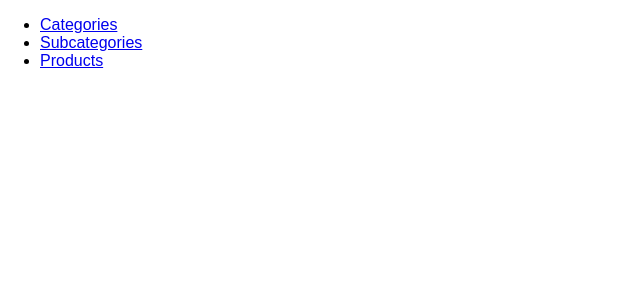
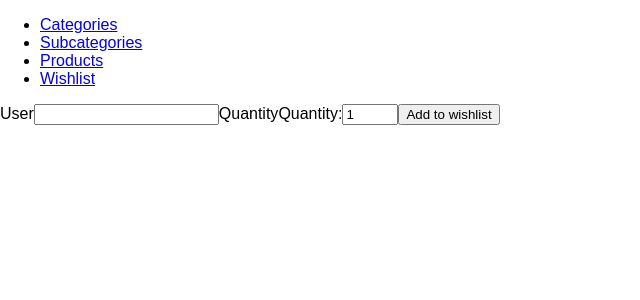
Before and after one commit to Ernei3/ReactFront, a React (Create React App) app: page /addToWishlist/1 in a window 1280 px wide. Shown: the top 300 px of the page, without its empty margins (0-640 px from the left). Built offline with nearby package versions, Linux system fonts and the light colour scheme.

Commit message:
Wishlist module.

```diff
--- a/src/App.js
+++ b/src/App.js
@@ -14,6 +14,9 @@ import ProductsBySub from "./Products/ProductsBySub";
 import ProductDetails from "./Products/ProductDetails";
 import ReviewsByProd from "./Reviews/ReviewsByProd";
 import AddReviewMenu from "./Reviews/AddReviewMenu";
+import LetIntoWishlist from "./Wishlist/LetIntoWishlist";
+import WishlistByUser from "./Wishlist/WishlistByUser";
+import AddToWishlist from "./Wishlist/AddToWishlist";
 
 function App() {
     return <Router>
@@ -29,6 +32,9 @@ function App() {
                     <li>
                         <Link to="/allProducts">Products</Link>
                     </li>
+                    <li>
+                        <Link to="/enterWishlist">Wishlist</Link>
+                    </li>
                 </ul>
             </nav>
             <Route path="/categories" component={Categories}/>
@@ -39,6 +45,9 @@ function App() {
             <Route path="/product/:id" component={ProductDetails}/>
             <Route path="/reviews/:prodId" component={ReviewsByProd}/>
             <Route path="/addReview/:prodId" component={AddReviewMenu}/>
+            <Route path="/enterWishlist" component={LetIntoWishlist}/>
+            <Route path="/wishlist/:userId" component={WishlistByUser}/>
+            <Route path="/addToWishlist/:prodId" component={AddToWishlist}/>
         </div>
     </Router>
 }
--- a/src/Products/ProductDetails.js
+++ b/src/Products/ProductDetails.js
@@ -38,7 +38,8 @@ class ProductDetails extends Component {
                     <div className="soloProductName"> {this.state.product.name} </div>
                     <div className="soloProductPrice"> {this.state.product.price} $ </div>
                     <div className="soloProductDescription"> {this.state.product.description} </div>
-                    <a href={'/reviews/'+this.state.product.id}>Reviews</a>
+                    <div className="addToWishLink"><a href={'/addToWishlist/'+this.state.product.id}>Add to Wishlist</a></div>
+                    <div className="reviewsLink"><a href={'/reviews/'+this.state.product.id}>Reviews</a></div>
                 </div>
             </div>
         )
--- a/src/Products/ProductsBySub.js
+++ b/src/Products/ProductsBySub.js
@@ -46,7 +46,7 @@ class ProductsBySub extends Component {
     render() {
         return (
             <div className="products">
-                <span className="subcategoryTitle">{this.state.subcategoryName}</span>
+                <div className="subcategoryTitle">{this.state.subcategoryName}</div>
                 {this.state.products.map(prod => (
                     <div key={prod.id}>
                         <span className="productName"> {prod.name} </span>
--- a/src/Reviews/AddReviewMenu.js
+++ b/src/Reviews/AddReviewMenu.js
@@ -1,5 +1,5 @@
 import React, {Component} from 'react';
-import { withRouter} from 'react-router-dom'
+import {withRouter} from 'react-router-dom'
 
 class AddReviewMenu extends Component {
     constructor() {
@@ -12,7 +12,7 @@ class AddReviewMenu extends Component {
         event.preventDefault();
         const data = new FormData(event.target);
 
-        var url = `http://localhost:9000/addReview/${prodId}`;
+        let url = `http://localhost:9000/addReview/${prodId}`;
 
         fetch(url, {
             method: 'POST',
--- /dev/null
+++ b/src/Wishlist/AddToWishlist.js
@@ -0,0 +1,55 @@
+import React, {Component} from 'react';
+import {withRouter} from 'react-router-dom'
+
+class AddToWishlist extends Component {
+    constructor() {
+        super();
+        this.handleSubmit = this.handleSubmit.bind(this);
+    }
+
+    handleSubmit(event) {
+
+        event.preventDefault();
+        const data = new FormData(event.target);
+
+        let object = {
+            "id": Number(0),
+            "user": Number(data.get('user')),
+            "quantity": Number(data.get('quantity')),
+            "product": Number(data.get('product'))
+        };
+
+
+        let url = `http://localhost:9000/addToWishlistJson`;
+
+        fetch(url, {
+            method: 'POST',
+            headers: { 'Content-Type': 'application/json' },
+            body: JSON.stringify(object),
+        });
+
+        this.props.history.push('/wishlist/'+data.get('user'));
+
+    }
+
+    render() {
+        const { prodId } = this.props.match.params;
+        return (
+            <div className="addReviewMenu">
+                <form onSubmit={this.handleSubmit}>
+                    <label htmlFor="user">User</label>
+                    <input id="user" name="user" type="number"/>
+
+                    <label htmlFor="quantity">Quantity</label>
+                    Quantity:<input type="number" id="quantity" name="quantity" min="1" max="15" defaultValue="1" />
+
+                    <input name="product" id="product" value={prodId} type="hidden"/>
+
+                    <button>Add to wishlist</button>
+                </form>
+            </div>
+        )
+    }
+}
+
+export default withRouter(AddToWishlist);
--- /dev/null
+++ b/src/Wishlist/LetIntoWishlist.js
@@ -0,0 +1,35 @@
+import React, {Component} from 'react';
+import {withRouter} from 'react-router-dom'
+
+class LetIntoWishlist extends Component {
+    constructor() {
+        super();
+        this.handleSubmit = this.handleSubmit.bind(this);
+    }
+
+    handleSubmit(event) {
+
+        event.preventDefault();
+        let userId = event.target.userId.value;
+
+
+        this.props.history.push('/wishlist/'+userId);
+
+    }
+
+    render() {
+        return (
+            <div className="letIntoWishlist">
+                <form onSubmit={this.handleSubmit}>
+
+                    <label htmlFor="userId">User Id:</label>
+                    <input id="userId" name="userId" type="number"/>
+
+                    <button>Go to wishlist</button>
+                </form>
+            </div>
+        )
+    }
+}
+
+export default withRouter(LetIntoWishlist);
--- /dev/null
+++ b/src/Wishlist/WishlistByUser.js
@@ -0,0 +1,118 @@
+import React, {Component} from 'react';
+import ReactDOM from 'react-dom';
+
+class WishlistByUser extends Component {
+
+    constructor() {
+        super();
+        this.state = {
+            wishlist: [],
+            products: [],
+        };
+        this.handleSubmit = this.handleSubmit.bind(this);
+        this.handleChange = this.handleChange.bind(this);
+        this.handleClick = this.handleClick.bind(this);
+    }
+
+    async componentDidMount() {
+
+        const { userId } = this.props.match.params;
+
+        var url1 = `http://localhost:9000/wishlistJson/${userId}`
+        const wishResponse = await fetch(url1, {
+            mode: 'cors',
+            headers:{
+                'Accept': 'application/json',
+                'Content-Type': 'application/json',
+                'Access-Control-Allow-Origin':'http://localhost:3000',
+            },
+            method: 'GET',
+        })
+        var url2 = "http://localhost:9000/productsJson"
+        const prodResponse = await fetch(url2, {
+            mode: 'cors',
+            headers:{
+                'Accept': 'application/json',
+                'Content-Type': 'application/json',
+                'Access-Control-Allow-Origin':'http://localhost:3000',
+            },
+            method: 'GET',
+        })
+
+        const wishJson = await wishResponse.json();
+        const prodJson = await prodResponse.json();
+
+        this.setState({ wishlist: wishJson, products: prodJson });
+
+
+    }
+
+    handleChange(id) {
+        let subId = "submit"+id;
+        ReactDOM.findDOMNode(this.refs[subId]).click()
+    }
+
+    handleClick(wish) {
+
+        let url = `http://localhost:9000/removeFromWishlistJson`;
+
+        fetch(url, {
+            method: 'DELETE',
+            headers: { 'Content-Type': 'application/json' },
+            body: JSON.stringify(wish),
+        });
+        window.location.reload();
+
+    }
+
+    handleSubmit(event) {
+
+
+        event.preventDefault();
+        const data = new FormData(event.target);
+
+        let object = {
+            "id": Number(data.get('id')),
+            "user": Number(data.get('user')),
+            "quantity": Number(data.get('quantity')),
+            "product": Number(data.get('product'))
+        };
+
+        let url = `http://localhost:9000/updateWishlistJson`;
+
+        fetch(url, {
+            method: 'PUT',
+            headers: { 'Content-Type': 'application/json' },
+            body: JSON.stringify(object),
+        });
+
+
+    }
+
+    render() {
+
+        const { userId } = this.props.match.params;
+
+        return (
+            <div className="wishlistByUser">
+                <div className="wishlistUser">Wishlist for {userId}</div>
+                {this.state.wishlist.map(wish => (
+                    <div key={wish.id}>
+                        <span className="prodOfWishName"> {this.state.products.find( ({ id }) => id === wish.product ).name} </span>
+                        <span className="prodOfWishPrice"> {this.state.products.find( ({ id }) => id === wish.product ).price} $</span>
+                        <form onSubmit={this.handleSubmit}>
+                            <input name="id" id="id" value={wish.id} type="hidden" />
+                            <input name="user" id="user" value={wish.user} type="hidden" />
+                            Quantity:<input type="number" id="quantity" name="quantity" min="1" max="15" defaultValue={wish.quantity} onChange={() => this.handleChange(wish.id)} />
+                            <input name="product" id="product" value={wish.product} type="hidden" />
+                            <input type="submit" value="Update" ref={"submit"+wish.id} style={{display: 'none'}}/>
+                        </form>
+                            <input type="submit" value="Remove" ref={"delete"+wish.id} onClick={() => this.handleClick(wish)}/>
+                    </div>
+                ))}
+            </div>
+        )
+    }
+}
+
+export default WishlistByUser;
```
